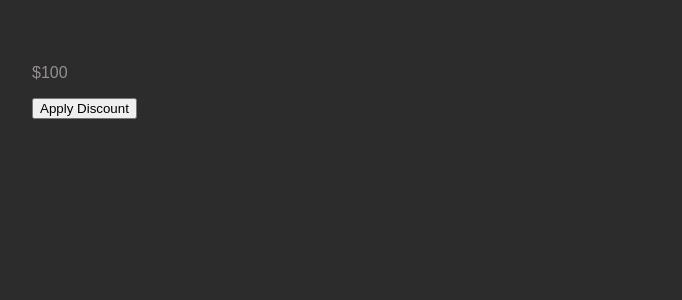
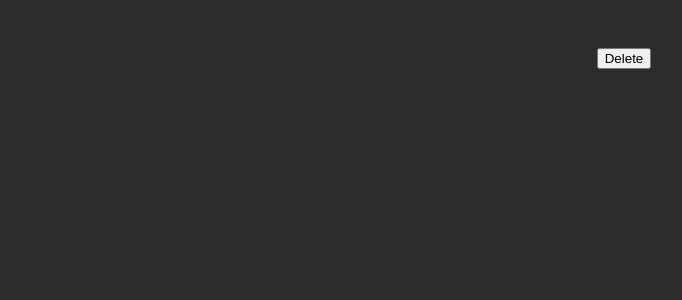
Before and after one commit to mohsina-rifa/udemy-coding-exercises, a React (Vite) app: page / in a window 1280 px wide. Shown: the top 300 px of the page, without its empty margins (16-698 px from the left). Built offline with nearby package versions, Linux system fonts and the light colour scheme.

Commit message:
Exercise-10: Conditional Content

```diff
--- a/src/App.jsx
+++ b/src/App.jsx
@@ -1,47 +1,47 @@
 /*
-You're working on a part of an online shop where a discounted price should be displayed on the screen once the user clicked a button.
+You're working on a part of a web app that's responsible for showing a warning when a user is about to perform a dangerous action.
 
-Your task is to add an event listener to listen for clicks on the button that's already included in the App component.
+Therefore, your task is to conditionally show a warning box once a user has clicked a specific button. Inside that warning dialog, another button allows users to dismiss the warning (i.e., remove the warning box from the screen).
 
-Upon a button click, the price should change from $100 to $75.
+For this task, you must react to clicks on both <button> elements that are part of the starting code. The second button, outside of the <div> with the id="alert", should show the <div id="alert"> (and all its content). The button inside that <div> should then hide it again (i.e., remove it from the DOM).
 
-Add a state value to the existing App component function and make sure the state value is both updated upon button clicks and output as part of the JSX code.
-
----
-
-Important: In this Udemy environment, you CAN'T import & use useState like this:
-
-  import { useState } from 'react';
-  ...
-  useState();
-  Instead, import & use it like this (in your component):
-
-  import React from 'react';
-  ...
-  React.useState();
+It's up to you whether you want to use a ternary expression or store the conditionally shown JSX code in a variable.
 */
 
 
 
-// IMPORTANT: You CAN'T import & use useState like this in this Udemy environment
+import React from 'react';
+
+// IMPORTANT:
+// In this Udemy environment, you CAN'T import & use useState like this:
 // import { useState } from 'react'
 // Instead, import & use it like this:
 // import React from 'react';
-// React.useState();
+// React.useState(...)
 
-import React from 'react';
+// don't change the Component name "App"
+export default function App() {
+  const [showAlert, setShowAlert] = React.useState(false);
 
-export default function App() {
-  const [price, setPrice] = React.useState(100);
+  function handleDeleteClick() {
+    setShowAlert(true);
+  }
 
-  function applyDiscount() {
-    setPrice(75);
+  function handleProceedClick() {
+    setShowAlert(false);
   }
 
   return (
     <div>
-      <p data-testid="price">${price}</p>
-      <button onClick={applyDiscount}>Apply Discount</button>
+      {showAlert ? (
+        <div data-testid="alert" id="alert">
+          <h2>Are you sure?</h2>
+          <p>These changes can't be reverted!</p>
+          <button onClick={handleProceedClick}>Proceed</button>
+        </div>
+      ) : (
+        <button onClick={handleDeleteClick}>Delete</button>
+      )}
     </div>
   );
 }
--- a/src/index.css
+++ b/src/index.css
@@ -4,4 +4,24 @@ body {
     padding: 3rem;
     background-color: #2d2c2c;
     color: #959090;
+    text-align: center;
 }
+
+#alert {
+    margin: 3rem auto;
+    padding: 1rem;
+    width: 15rem;
+    border: 2px solid #dd3562;
+    background-color: #776167;
+    color: white;
+}
+
+#alert button {
+    font: inherit;
+    border: none;
+    padding: 0.5rem 1.5rem;
+    background-color: 540218;
+    color: white;
+    border-radius: 4px;
+    cursor: pointer;
+}
```
